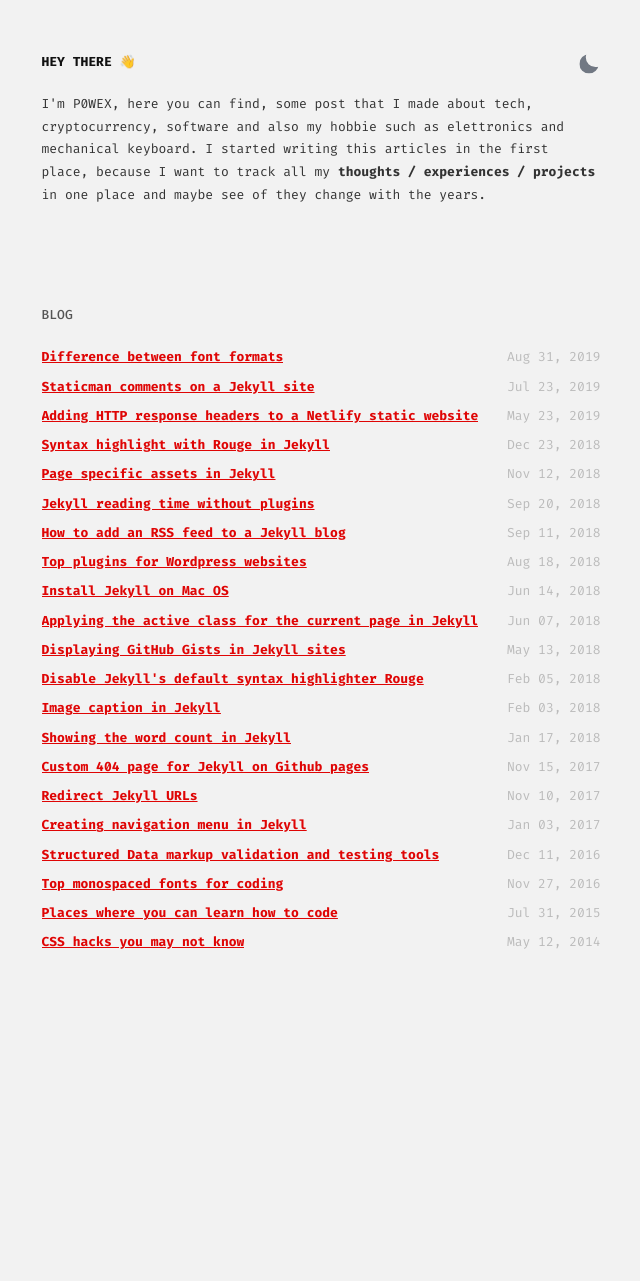
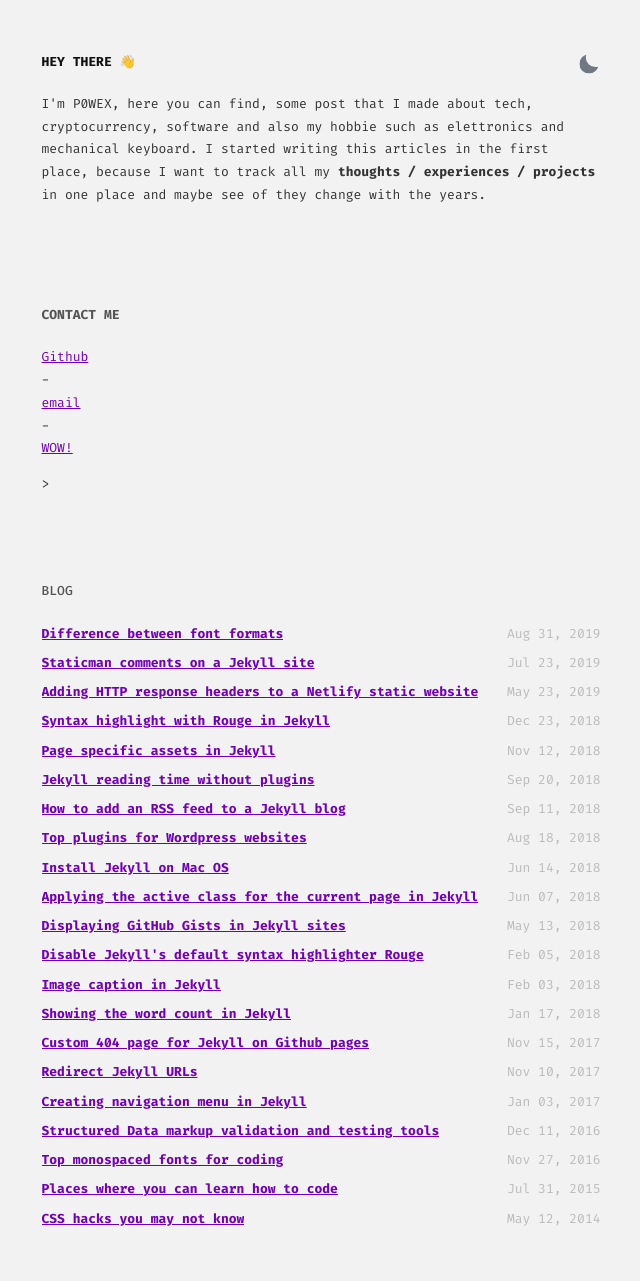
Before and after one commit to DavideBri/Gesko, a Jekyll site: the page built from index.html, in a window 1280 px wide. Shown: the whole page, without its empty margins (319-959 px from the left). Built offline with Jekyll 4.4.1, drawn with Linux system fonts in a browser that asks for light colours; before the commit the page ends 1005 px from its top, so only the background shows below that.

Commit message:
addind info

```diff
--- a/404.html
+++ b/404.html
@@ -7,4 +7,4 @@ permalink: 404.html
 
 
 Whoops... I've misplaced that URL or it's pointing to something that doesn't exist.
-If you think, this is an error, please contact me.
+If you think this is an error, please contact me.
--- a/_sass/_main.scss
+++ b/_sass/_main.scss
@@ -39,7 +39,7 @@ html[data-theme="light"] {
 	--medium-text-color: #555;
 	--main-text-color: #333;
 	--dark-text-color: #111;
-	--link-color: #df0505;
+	--link-color: #7200ba;
 
 	background-color: #f2f2f2;
 
@@ -97,7 +97,7 @@ html[data-theme="dark"] {
 	--medium-text-color: #888;
 	--main-text-color: #ddd;
 	--dark-text-color: #eee;
-	--link-color: #df0505;
+	--link-color: #7200ba;
 
 	background-color: #0d1117;
 
--- a/index.html
+++ b/index.html
@@ -12,7 +12,10 @@ layout: default
     <p>I'm P0WEX, here you can find, some post that I made about tech, cryptocurrency, software and also my hobbie such as elettronics and mechanical keyboard. I started writing this articles in the first place, because I want to track all my <b>thoughts / experiences / projects </b> in one place and maybe see of they change with the years.
     </p>
 </section>
-
+<section>
+    <h3>CONTACT ME</h3>
+    <a href="https://www.github.com/P0WEX">Github</a> -  <a href="https://www.github.com/P0WEX">email</a> - <a href="https://www.github.com/P0WEX">WOW!</a>
+</section>>
 <section class="posts">
     <h3>BLOG</h3>
     <ul>
```
Also changed, not shown: .github/FUNDING.yml (deleted).
